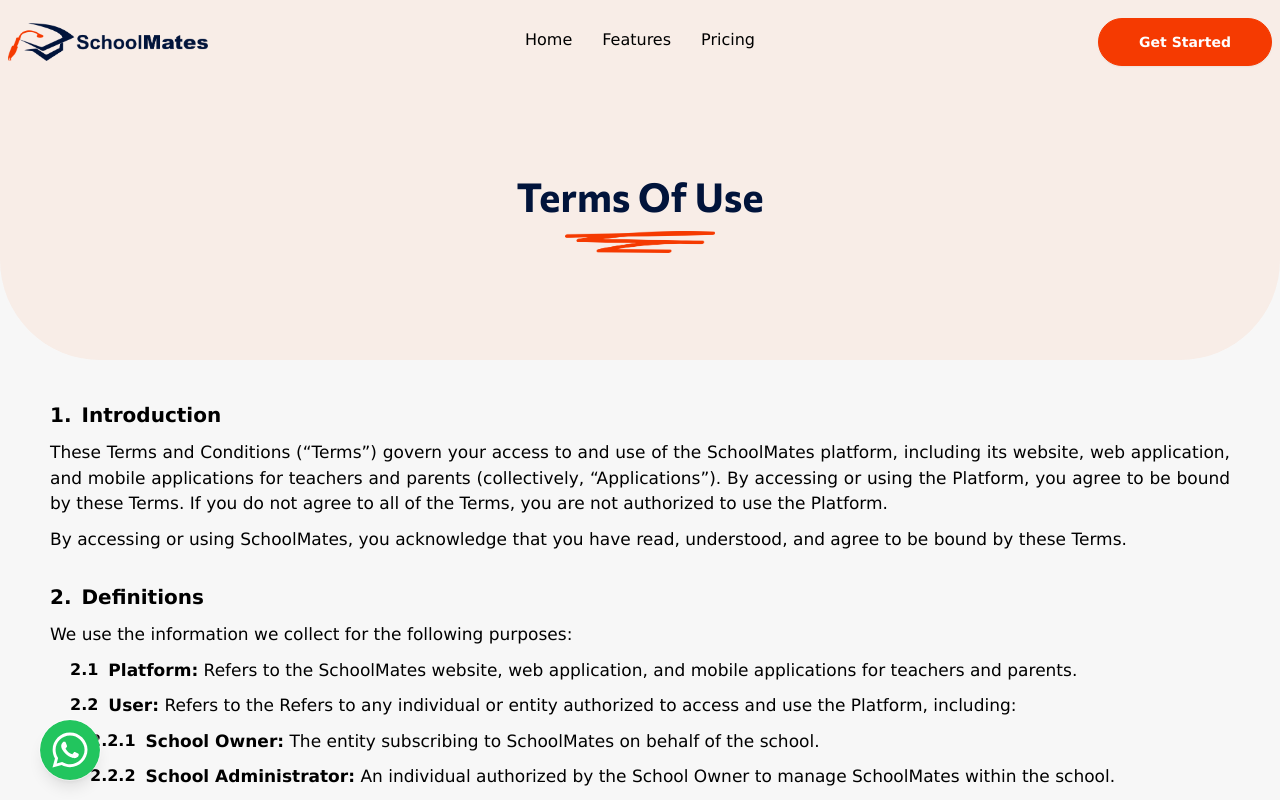
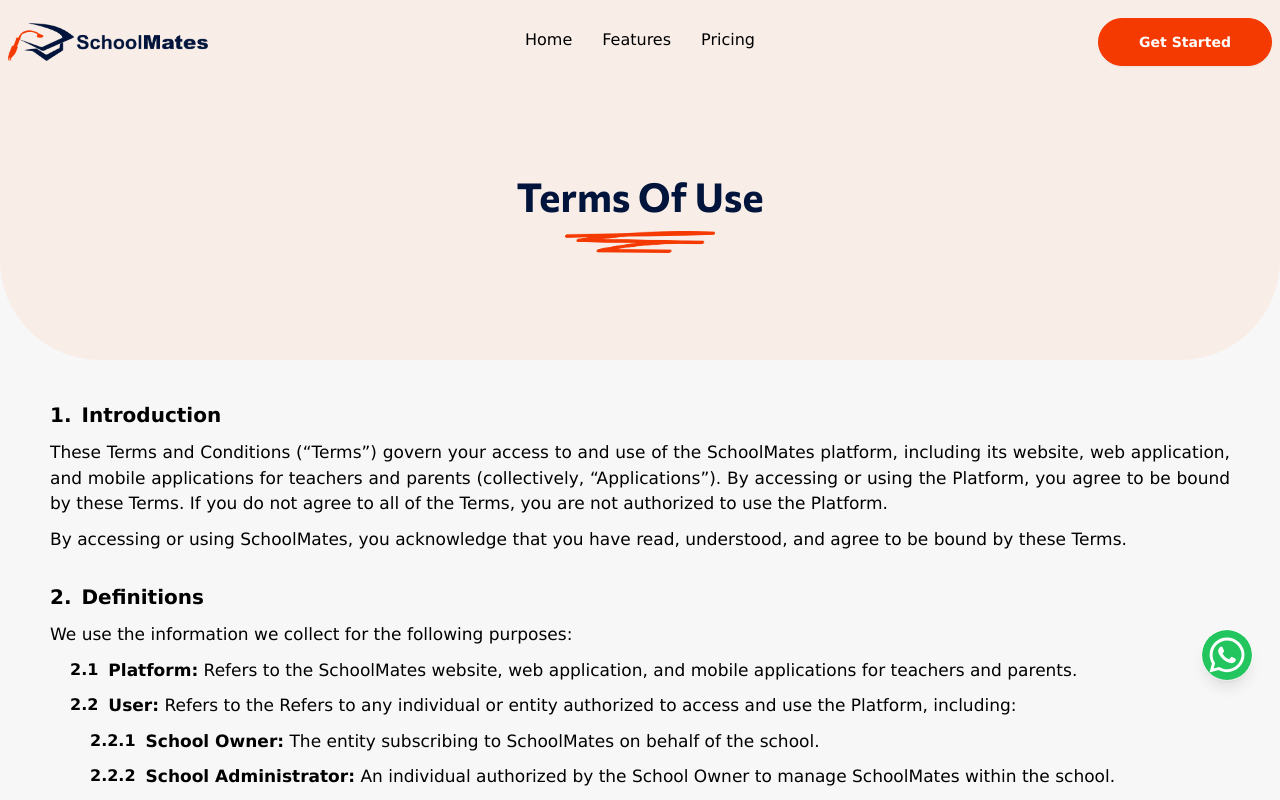
Before and after one commit to schoolmatesglobal/landing-page, a Next.js app: page /terms-of-use in a window 1280 px wide. Shown: the top 800 px of the page. Built offline with nearby package versions, Linux system fonts and the light colour scheme.

Commit message:
UPdated whatsapp chat position.

```diff
--- a/components/ScrollUpMenuNav.js
+++ b/components/ScrollUpMenuNav.js
@@ -7,6 +7,7 @@ import { FaWhatsapp } from "react-icons/fa";
 
 const ScrollUpMenuNav = () => {
   const [scrollUp, setScrollUp] = useState(false);
+  const [showWhatsapp, setShowWhatsapp] = useState(false);
   const [isVisible, setIsVisible] = useState(false);
 
   const toggleVisibility = () => {
@@ -30,6 +31,9 @@ const ScrollUpMenuNav = () => {
   };
 
   useEffect(() => {
+    setTimeout(() => {
+      setShowWhatsapp(true);
+    }, 2000);
     window.addEventListener("scroll", toggleVisibility);
     return () => {
       window.removeEventListener("scroll", toggleVisibility);
@@ -39,23 +43,28 @@ const ScrollUpMenuNav = () => {
   return (
     <div className='flex flex-col items-center'>
       {/* scroll button */}
+      { (
         <div
-        className={`${
-          isVisible
-            ? "bottom-[80px] cursor-pointer"
-            : "bottom-[0px] cursor-pointer"
-        } tooltip tooltip-right tooltip-[#f5f5f5] cursor-pointer lg:flex  mb-[0px] fixed flex-col z-[60] left-[20px]  md:left-0  xs:ml-[20px] md:ml-[40px] duration-300`}
+          className={`${showWhatsapp ? "opacity-100": "opacity-0"} tooltip tooltip-left tooltip-[#f5f5f5] cursor-pointer lg:flex bottom-[100px] md:bottom-[100px]  mb-[0px] fixed flex-col z-[60] right-[28px]  md:right-[28px]  xs:ml-[20px] md:ml-[40px] duration-300`}
+          // className={`
+          //   ${
+          //   isVisible
+          //     ? "bottom-[80px] cursor-pointer"
+          //     : "bottom-[0px] cursor-pointer"
+          // }
+          //     tooltip tooltip-left tooltip-[#f5f5f5] cursor-pointer lg:flex  mb-[0px] fixed flex-col z-[60] right-[20px]  md:right-0  xs:ml-[20px] md:ml-[40px] duration-300`}
           data-tip='Chat with us on Whatsapp'
         >
           <a
             href={whatsappUrl}
             target='_blank'
             rel='noopener noreferrer'
-          className='text-[40px] cursor-pointer rounded-[50%] h-[60px] w-[60px] flex justify-center items-center shadow-lg outline outline-white/50 outline-[0.5px] hover:scale-[1.2] hover:outline-white/[2] hover:text-royal/70 duration-300 bg-green-500 p-[5px] text-white md:p-[5px] mb-[20px]'
+            className='text-[40px] cursor-pointer rounded-[50%] h-[50px] w-[50px] flex justify-center items-center shadow-lg outline outline-white/50 outline-[0.5px] hover:scale-[1.2] hover:outline-white/[2] hover:text-royal/70 duration-300 bg-green-500 p-[5px] text-white md:p-[5px] mb-[20px]'
           >
             <FaWhatsapp className='cursor-pointer' />
           </a>
         </div>
+      )}
       <div
         onClick={scrollToTop}
         className={
```
Lines whose indentation alone changed are shown as unchanged.
